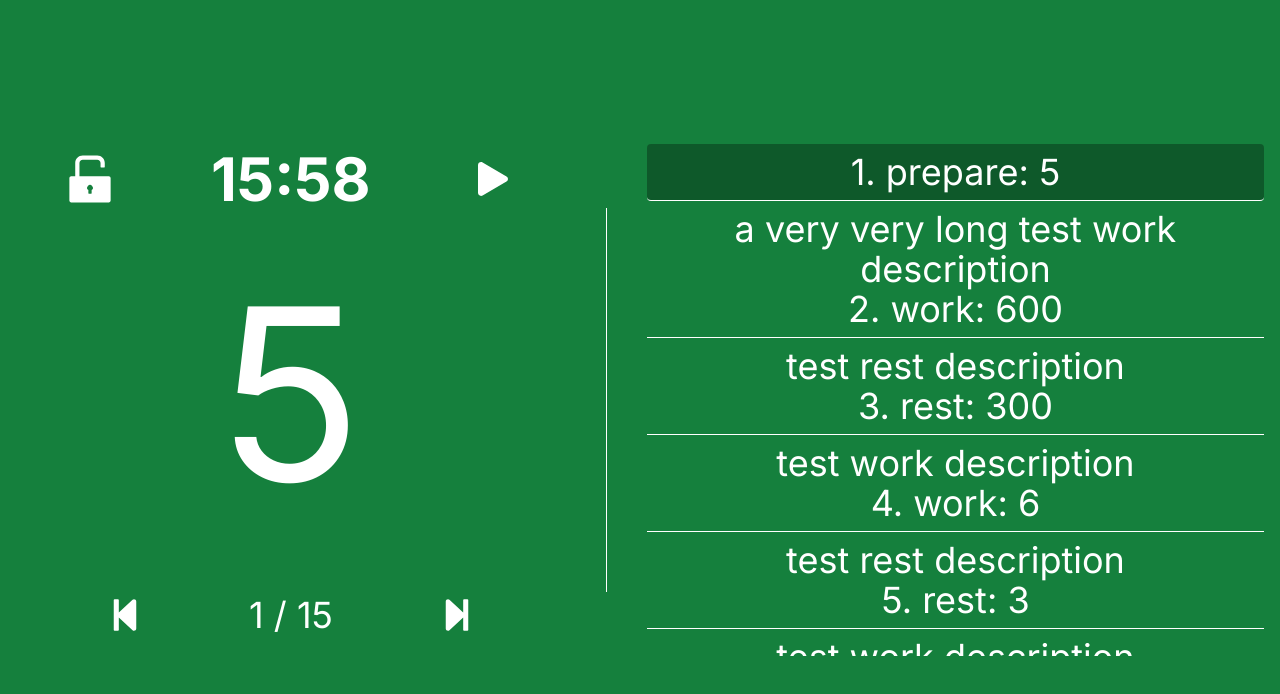
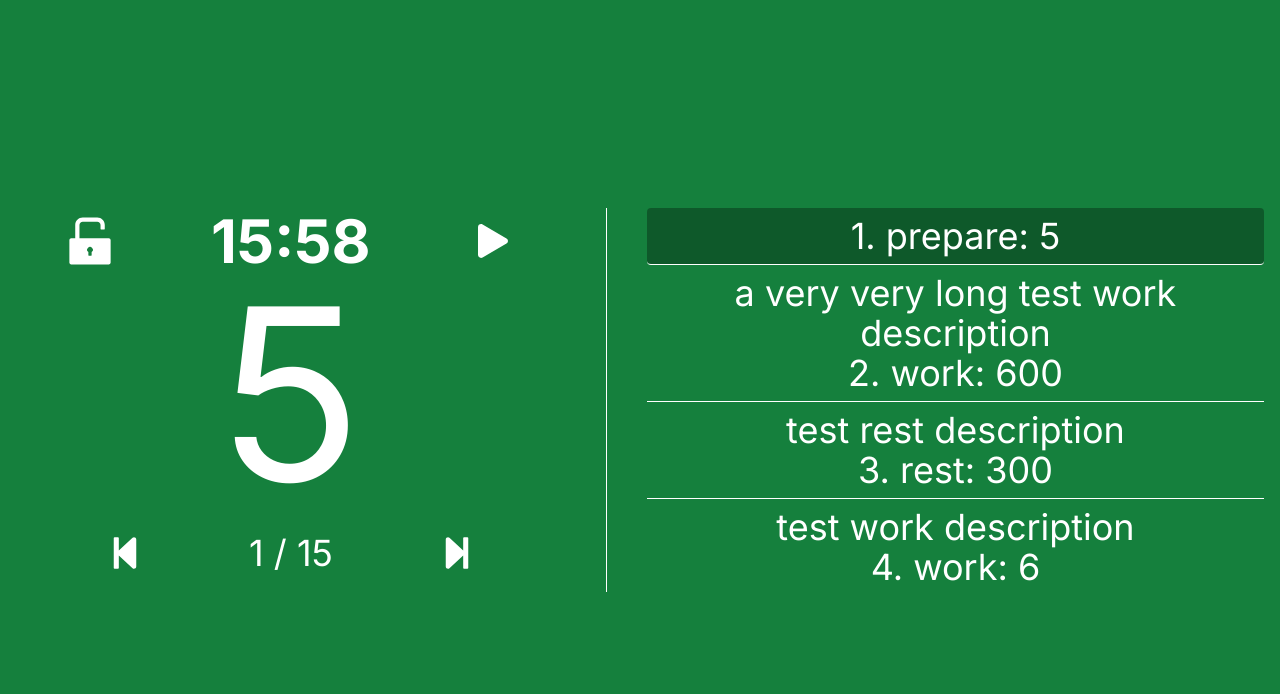
Before and after one commit to Lewisjohnward/tabata-timer, a Next.js app: page / in a window 1280 px wide. Shown: the top 694 px of the page. Built offline with nearby package versions, Linux system fonts and the light colour scheme.

Commit message:
removed unnecessary div

```diff
--- a/src/app/pages/activeWorkout.tsx
+++ b/src/app/pages/activeWorkout.tsx
@@ -141,16 +141,12 @@ const ActiveWorkout = ({ setView, activeWorkout }: Props) => {
 
   return (
     <div
-      className="h-screen"
+      className="relative flex flex-col gap-5 text-white p-4 h-[90vh] md:h-[95vh] lg:h-screen lg:flex-row lg:justify-center lg:items-center lg:gap-10"
       style={{ backgroundColor: intervalManager.color }}
     >
-      <div className="relative flex flex-col gap-5 text-white p-4 h-[90vh] md:h-[95vh] lg:h-screen lg:flex-row lg:justify-center lg:items-center lg:gap-10">
       <CurrentInterval setView={setView} intervalManager={intervalManager} />
       <div className="hidden lg:block bg-white w-[1px] h-3/6" />
-        <IntervalList
-          intervals={debugArray}
-          intervalManager={intervalManager}
-        />
+      <IntervalList intervals={debugArray} intervalManager={intervalManager} />
       <div className="lg:hidden w-full flex justify-evenly gap-4 py-4 text-white text-4xl">
         <NavigationButtons
           setView={setView}
@@ -163,7 +159,6 @@ const ActiveWorkout = ({ setView, activeWorkout }: Props) => {
       <audio preload="auto" src="/beep.mp3" ref={beepRef} />
       <audio preload="auto" src="/endWhistle.mp3" ref={endWhistleRef} />
       <audio preload="auto" src="/endBell.mp3" ref={endBellRef} />
-      </div>
     </div>
   );
 };
@@ -213,8 +208,8 @@ const CurrentInterval = ({
   setView,
 }: CurrentIntervalProps) => {
   return (
-    <div className="flex flex-col justify-evenly lg:h-4/6">
-      <div className="flex justify-evenly items-center gap-8 text-4xl lg:text-6xl font-bold overflow-hidden">
+    <div className="flex flex-col justify-evenly lg:h-1/2">
+      <div className="flex justify-evenly items-center gap-8 text-4xl lg:text-6xl font-bold">
         <button onClick={() => intervalManager.setLocked((prev) => !prev)}>
           {intervalManager.locked ? <AiFillLock /> : <AiFillUnlock />}
         </button>
@@ -226,7 +221,7 @@ const CurrentInterval = ({
         </button>
       </div>
 
-      <div className="text-center lg:w-[550px] text-[10rem] lg:text-[15rem]">
+      <div className="text-center lg:w-[550px] text-[10rem] lg:text-[15rem] leading-none">
         {intervalManager.getCurrentIntervalRemainingTime()}
       </div>
       <div className="hidden w-full lg:flex justify-evenly gap-4 py-4 text-white text-4xl">
@@ -256,7 +251,7 @@ type IntervalListProps = {
 
 const IntervalList = ({ intervals, intervalManager }: IntervalListProps) => {
   return (
-    <div className="overflow-scroll lg:h-4/6">
+    <div className="overflow-scroll lg:h-1/2">
       {intervals.map((interval, i) => {
         const { id, intervalType, time, description } = interval;
         return (
```
Lines whose indentation alone changed are shown as unchanged.
